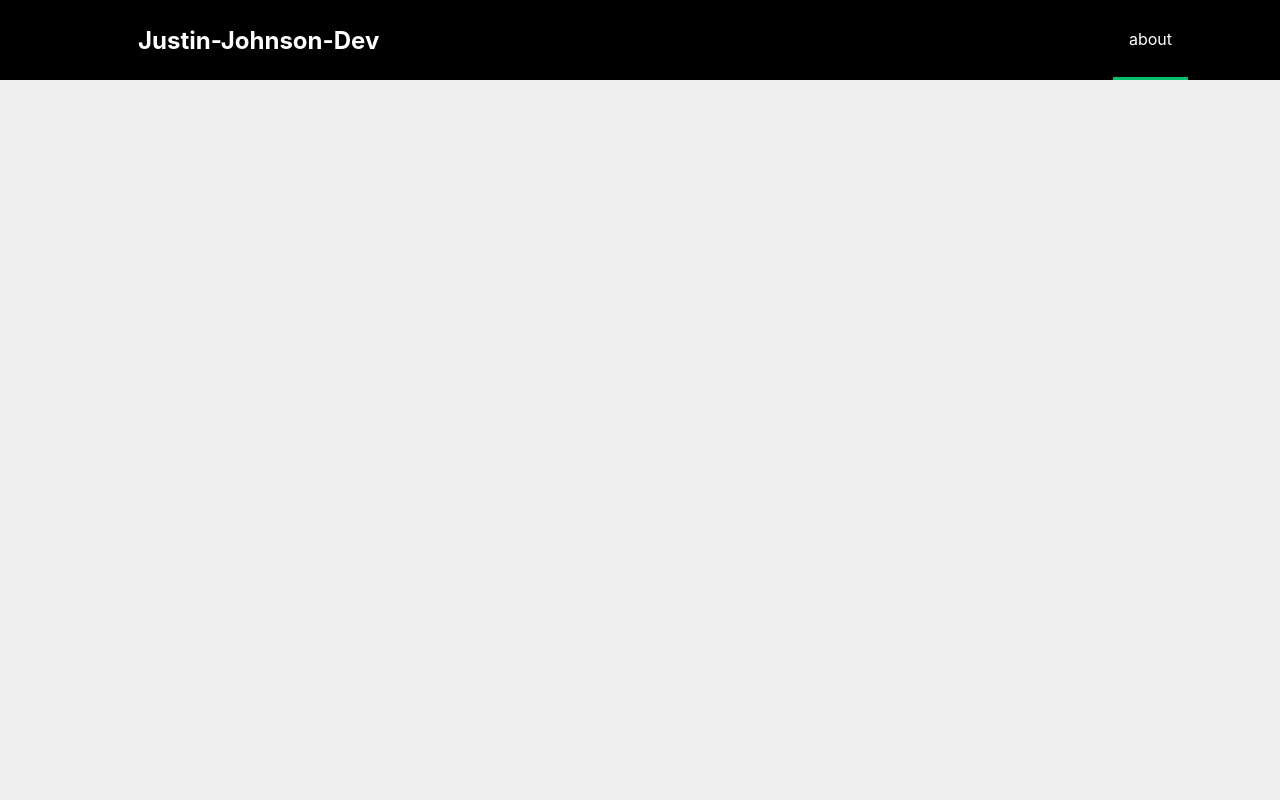
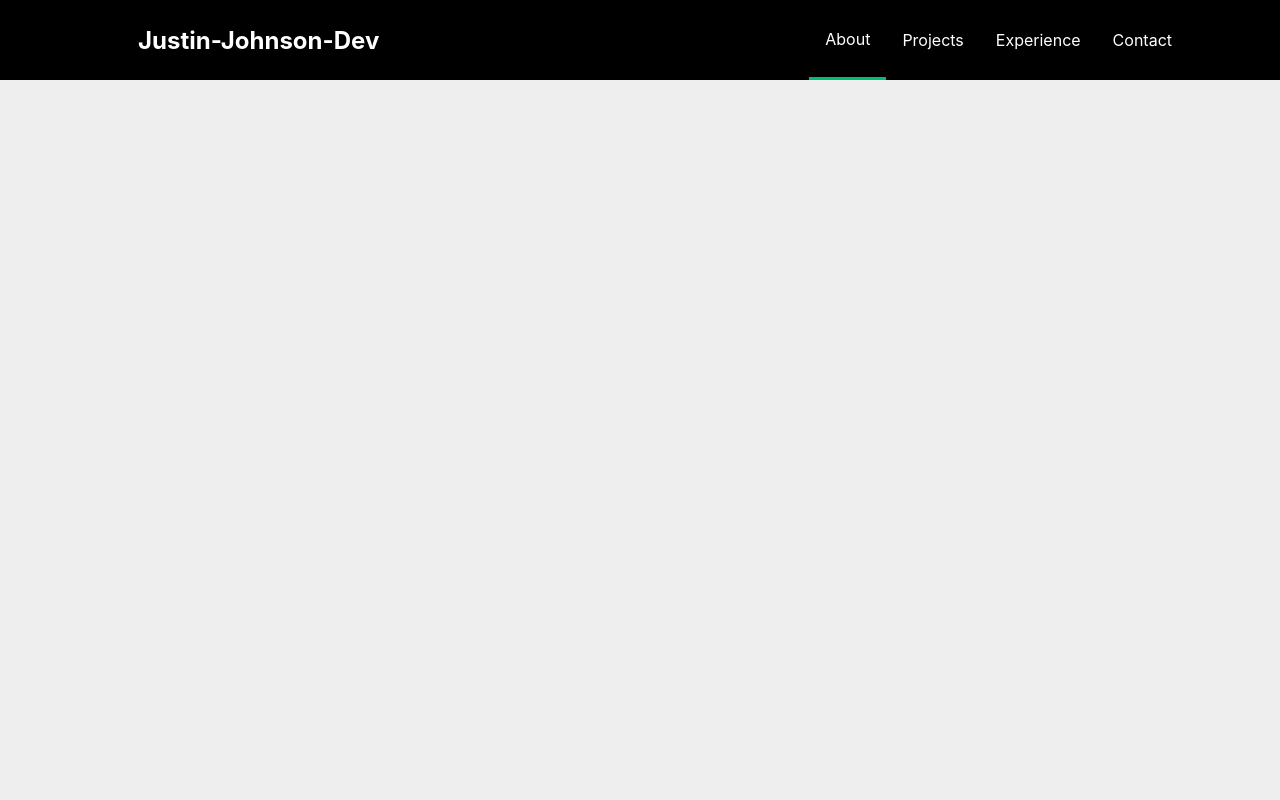
Before and after one commit to justinjohnson-dev/dev-portfolio, a Next.js app: page /home in a window 1280 px wide. Both pictures are taken after a click on the link "Learn more!". Shown: the top 800 px of the page. Built offline with nearby package versions, Linux system fonts and the light colour scheme.

Commit message:
building out navigation to all components

```diff
--- a/src/components/Contact/index.js
+++ b/src/components/Contact/index.js
@@ -0,0 +1,11 @@
+import React from 'react';
+
+const Contact = () => {
+  return (
+    <div id='contact' style={{ height: '100vh', backgroundColor: 'orange' }}>
+      Contact
+    </div>
+  );
+};
+
+export default Contact;
--- a/src/components/Experience/index.js
+++ b/src/components/Experience/index.js
@@ -0,0 +1,11 @@
+import React from 'react';
+
+const Experience = () => {
+  return (
+    <div id='experience' style={{ height: '100vh', backgroundColor: 'blue' }}>
+      Experience
+    </div>
+  );
+};
+
+export default Experience;
--- a/src/components/NavBar/index.js
+++ b/src/components/NavBar/index.js
@@ -38,7 +38,43 @@ const NavBar = ({ toggle }) => {
                   exact='true'
                   offset={-80}
                 >
-                  about
+                  About
+                </NavLinks>
+              </NavItem>
+              <NavItem>
+                <NavLinks
+                  to='projects'
+                  smooth={true}
+                  duration={500}
+                  spy={true}
+                  exact='true'
+                  offset={-80}
+                >
+                  Projects
+                </NavLinks>
+              </NavItem>
+              <NavItem>
+                <NavLinks
+                  to='experience'
+                  smooth={true}
+                  duration={500}
+                  spy={true}
+                  exact='true'
+                  offset={-80}
+                >
+                  Experience
+                </NavLinks>
+              </NavItem>
+              <NavItem>
+                <NavLinks
+                  to='contact'
+                  smooth={true}
+                  duration={500}
+                  spy={true}
+                  exact='true'
+                  offset={-80}
+                >
+                  Contact
                 </NavLinks>
               </NavItem>
             </NavMenu>
--- a/src/components/Projects/index.js
+++ b/src/components/Projects/index.js
@@ -0,0 +1,11 @@
+import React from 'react';
+
+const Projects = () => {
+  return (
+    <div id='projects' style={{ height: '100vh', backgroundColor: 'yellow' }}>
+      Projects
+    </div>
+  );
+};
+
+export default Projects;
--- a/src/components/SideBar/index.js
+++ b/src/components/SideBar/index.js
@@ -21,6 +21,15 @@ const SideBar = ({ isOpen, toggle, enterApplication }) => {
         <SideBarLink to='about' onClick={toggle}>
           About
         </SideBarLink>
+        <SideBarLink to='projects' onClick={toggle}>
+          Projects
+        </SideBarLink>
+        <SideBarLink to='experience' onClick={toggle}>
+          Experience
+        </SideBarLink>
+        <SideBarLink to='contact' onClick={toggle}>
+          Contact
+        </SideBarLink>
       </SideBarWrapper>
     </SideBarContainer>
   );
--- a/src/pages/home.js
+++ b/src/pages/home.js
@@ -1,8 +1,11 @@
 import React, { useState } from 'react';
 import About from '../components/About';
+import Contact from '../components/Contact';
+import Experience from '../components/Experience';
 import Footer from '../components/Footer';
 import HeroSection from '../components/HeroSection/';
 import NavBar from '../components/NavBar';
+import Projects from '../components/Projects';
 import SideBar from '../components/SideBar';
 const HomePage = () => {
   const [isOpen, setIsOpen] = useState(false);
@@ -25,6 +28,9 @@ const HomePage = () => {
         <>
           <NavBar toggle={toggle} />
           <About />
+          <Projects />
+          <Experience />
+          <Contact />
           <Footer />
         </>
       )}
```
